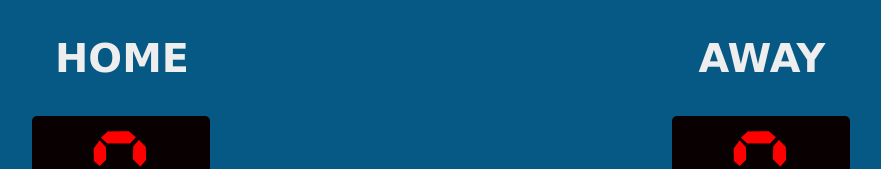
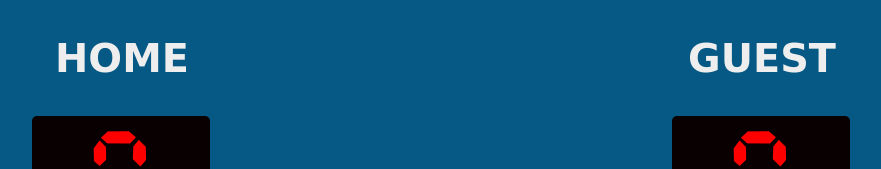
Before and after one commit to volkanosman/scrimba-module-3-project-2, a website built with Vite: page scoreboard/index.html in a window 1280 px wide. Shown: the top 169 px of the page, without its empty margins (198-1079 px from the left). Built offline with nearby package versions, Linux system fonts and the light colour scheme.

Commit message:
1.001
away guest oldu

```diff
--- a/scoreboard/index.html
+++ b/scoreboard/index.html
@@ -14,7 +14,7 @@
                 </div>
             </div>
             <div class="insider">
-                <div class="team"><h3>AWAY</h3></div>
+                <div class="team"><h3>GUEST</h3></div>
                 <div class="score" id="awayteam">0</div>
                 <div class="points">
                     <button onclick="onepointaway()">+1</button>
```
